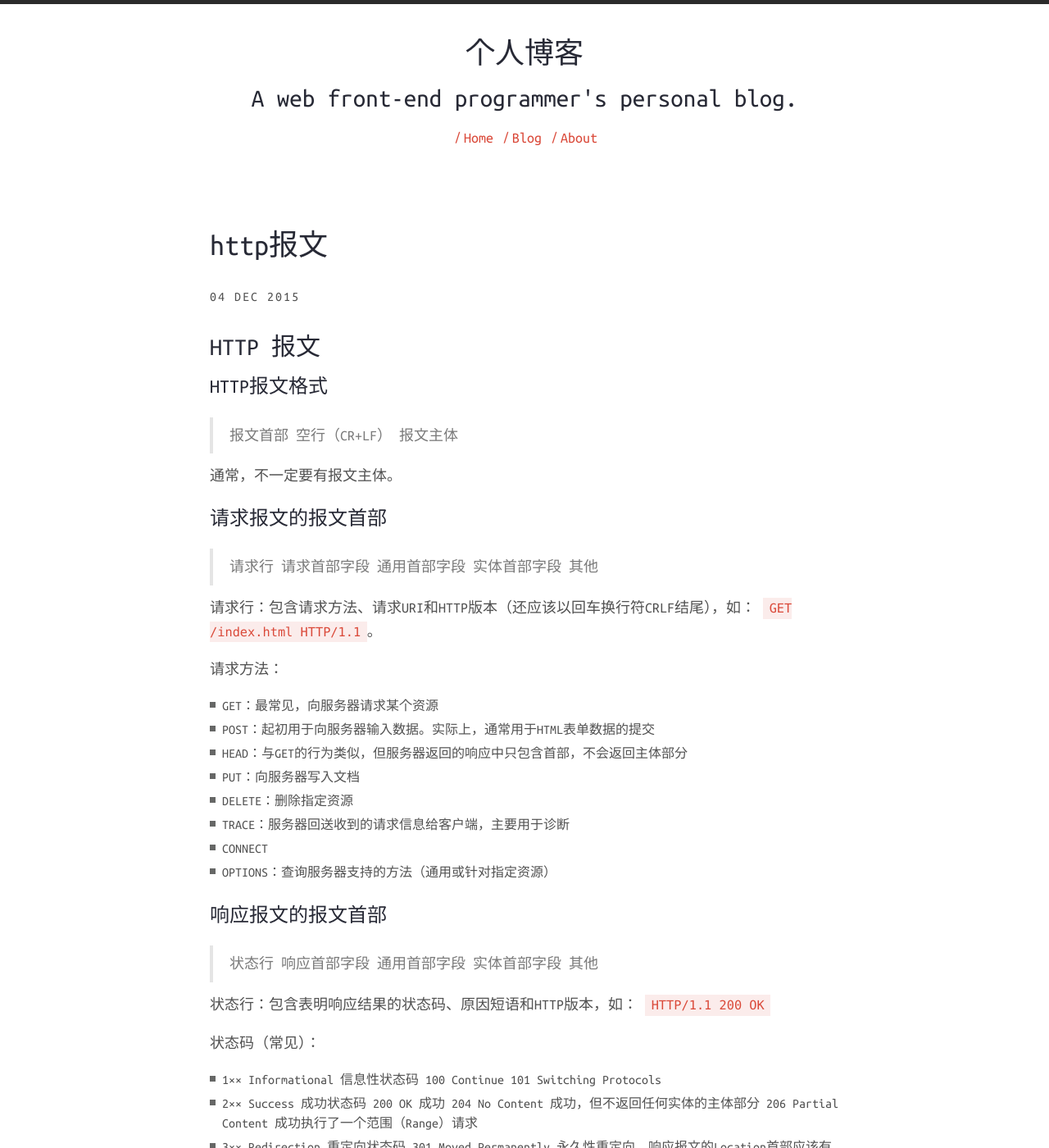
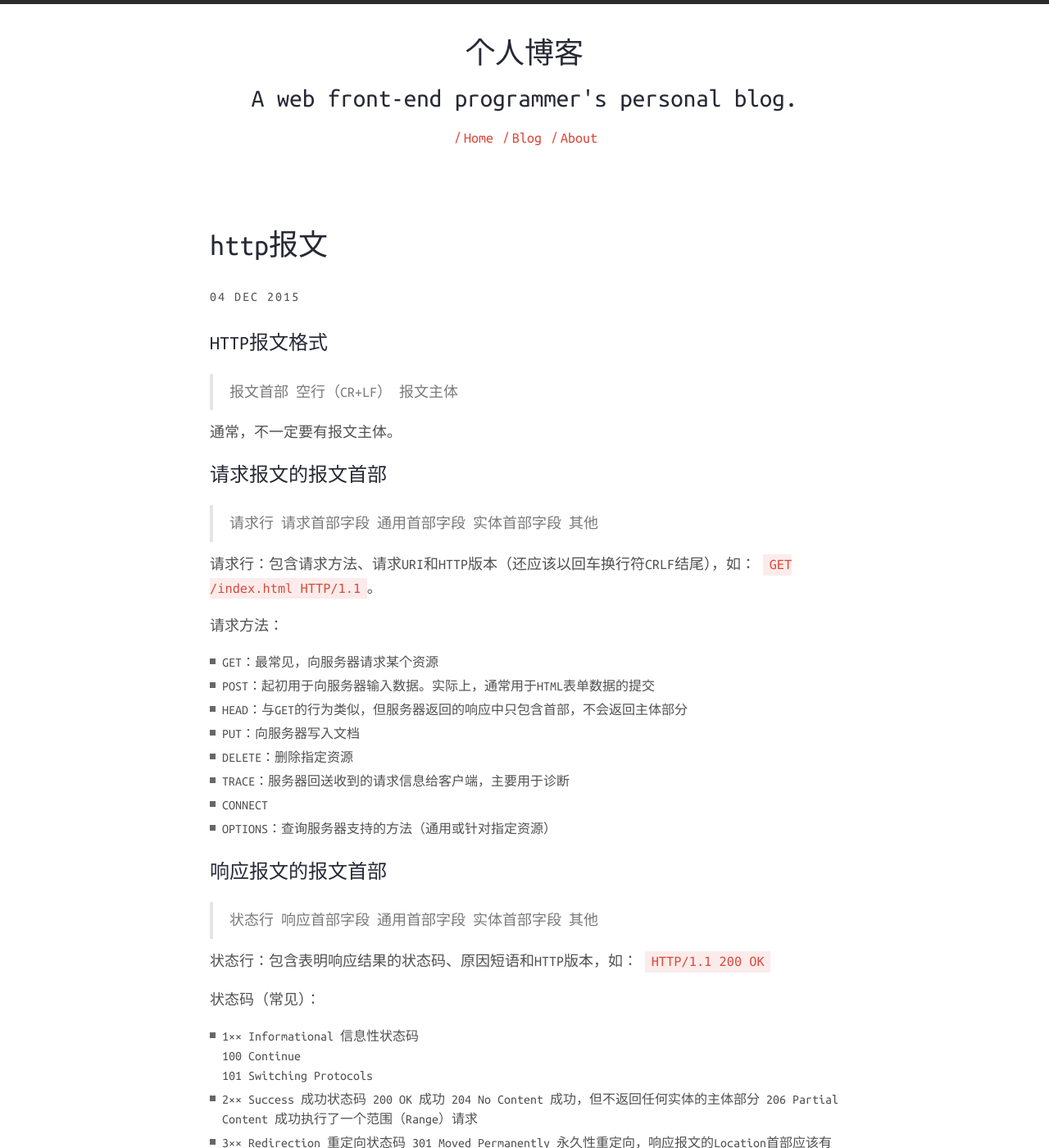
Before and after one commit to CooLNuanfeng/coolnuanfeng.github.com, a Jekyll site: the page built from _posts/2015-12-4-http.md, in a window 1280 px wide and 1400 px high. Shown: the whole window at 82% size. Built offline with Jekyll 4.4.1, drawn with Linux system fonts in a browser that asks for light colours.

Commit message:
2015-12-04-http

```diff
--- a/_posts/2015-12-4-http.md
+++ b/_posts/2015-12-4-http.md
@@ -9,7 +9,6 @@ permalink: http
 ---
 
 
-###HTTP 报文
 
 ####HTTP报文格式
 
@@ -56,9 +55,9 @@ permalink: http
 
 状态码（常见）：
 
- - 1×× Informational 信息性状态码
-	100 Continue
-	101 Switching Protocols
+ - 1×× Informational 信息性状态码<br>
+	100 Continue<br>
+	101 Switching Protocols<br>
  - 2×× Success 成功状态码
 	200 OK 成功
 	204 No Content 成功，但不返回任何实体的主体部分
```
